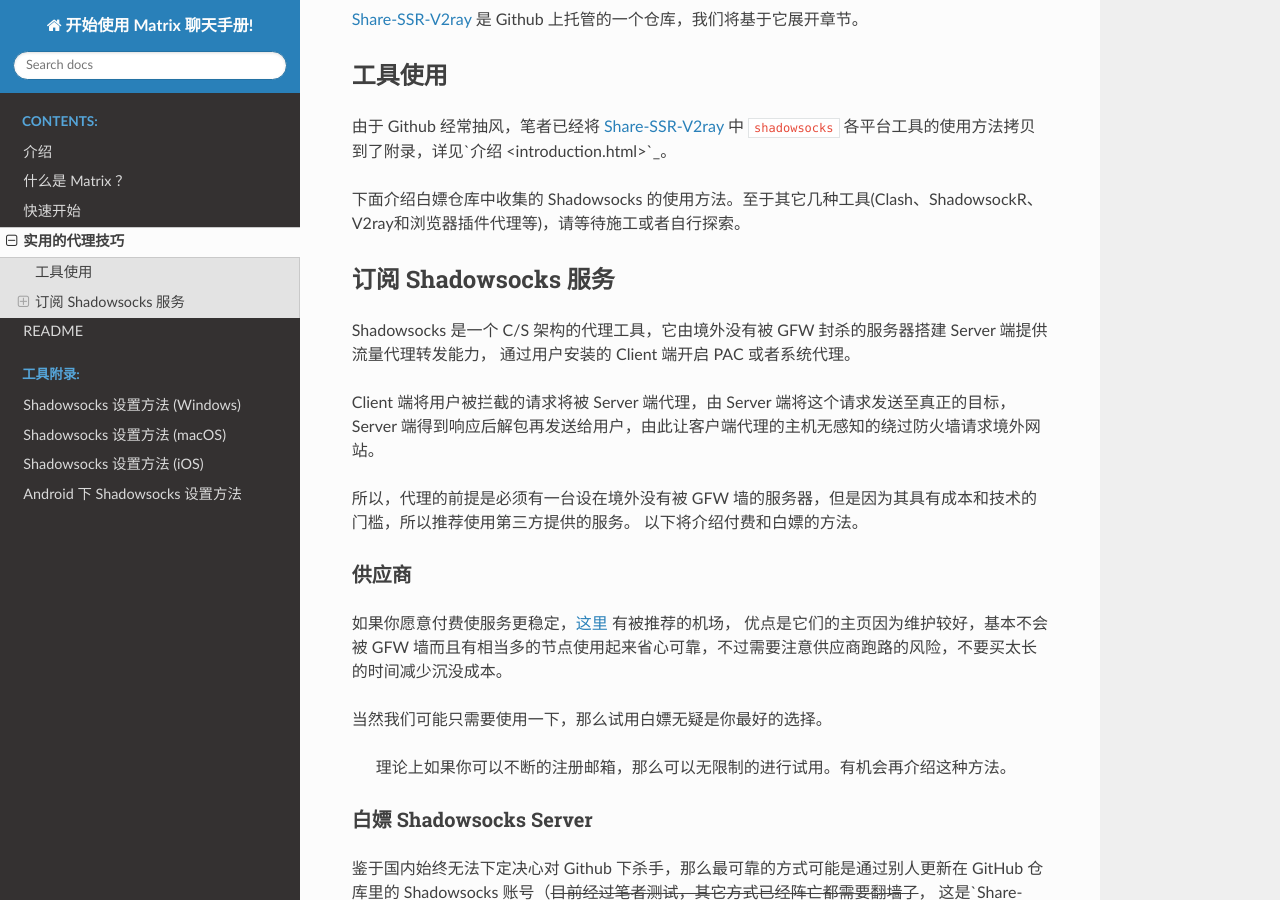
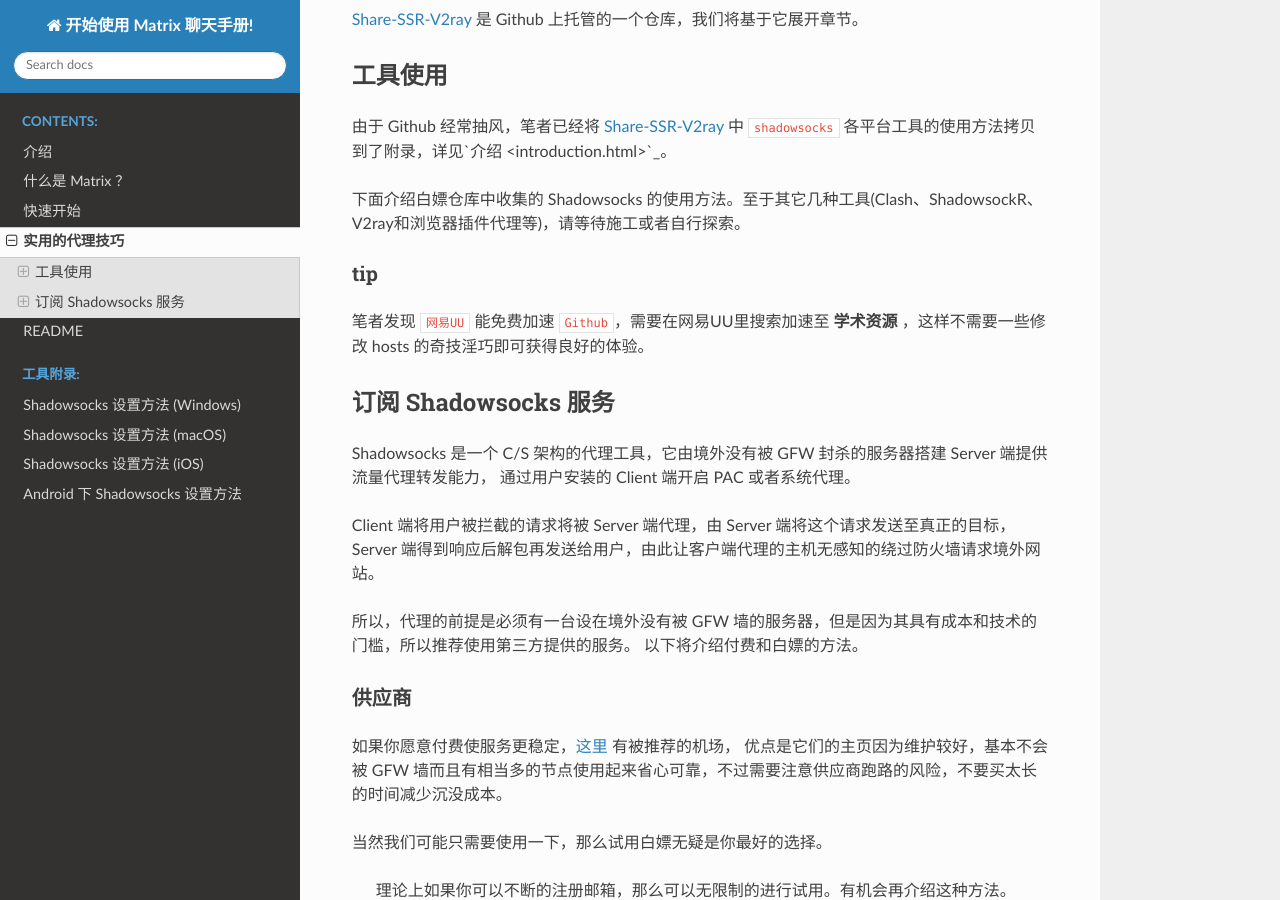
Before and after one commit to unkoe/StartMatrixChatBook, a Sphinx documentation site: the page built from docs/source/ss_proxy.md, in a window 1280 px wide and 900 px high, scrolled down 1258 px. Built offline with Sphinx 7.4.7 and the Read the Docs theme 2.0.0, drawn with Linux system fonts in a browser that asks for light colours.

Commit message:
docs: 添加网易uu代理github方法

```diff
--- a/docs/source/ss_proxy.md
+++ b/docs/source/ss_proxy.md
@@ -29,6 +29,10 @@
 由于 Github 经常抽风，笔者已经将 [Share-SSR-V2ray](https://github.com/selierlin/Share-SSR-V2ray) 中 `shadowsocks` 各平台工具的使用方法拷贝到了附录，详见[介绍](introduction.html)。
 
 下面介绍白嫖仓库中收集的 Shadowsocks 的使用方法。至于其它几种工具(Clash、ShadowsockR、V2ray和浏览器插件代理等)，请等待施工或者自行探索。
+
+#### tip
+
+笔者发现 `网易UU` 能免费加速 `Github`，需要在网易UU里搜索加速至 **学术资源** ，这样不需要一些修改 hosts 的奇技淫巧即可获得良好的体验。
 
 ### 订阅 Shadowsocks 服务
 
```
